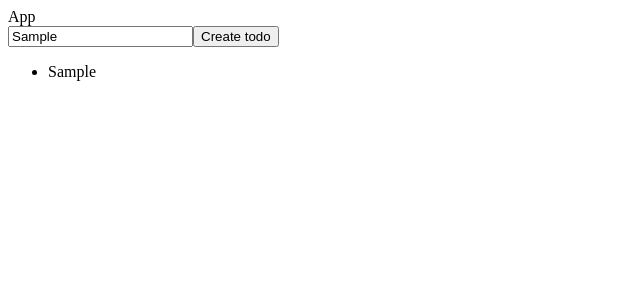
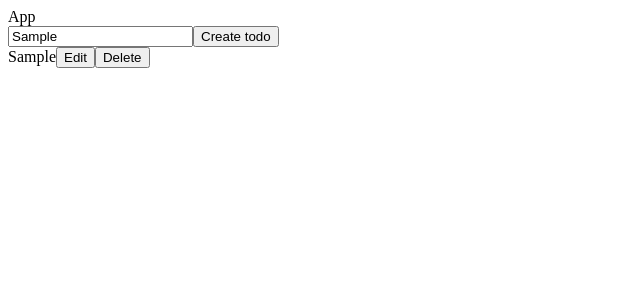
Before and after one commit to villalb4/10-Apps-React, a React (Create React App) app: page / in a window 1280 px wide. Both pictures are taken after typing "Sample" into the empty fields and a click on the input "Create todo". Shown: the top 300 px of the page, without its empty margins (0-640 px from the left). Built offline with nearby package versions, Linux system fonts and the light colour scheme.

Commit message:
Update ToDo

```diff
--- a/src/Components/Todo/Items.jsx
+++ b/src/Components/Todo/Items.jsx
@@ -1,8 +1,54 @@
 import React from "react";
+import { useState } from "react";
 
-function Items({item}) {
+function Items({item , onUpdate}) {
+
+  const [edit, setEdit] = useState(false)
+
+  // ----COMPONENT----
+  function ItemEdit() {
+
+    const [value, setValue] = useState(item.title)
+
+    function handleSubmit(e) {
+      e.preventDefault()
+    }
+
+    function handleChange(e) {
+      setValue(e.target.value)
+    }
+
+    function handleClick() {
+      onUpdate(item.id, value);
+      setEdit(false)
+    }
+
+    return (
+      <form onSubmit={handleSubmit}>
+        <input onChange={handleChange} type="text" value={value}/>
+        <button onClick={handleClick}>Update</button>
+      </form>
+    )
+  }
+
+  // ----COMPONENT----
+  function Element() {
+
+    function handleClick(e){
+      setEdit(true)
+    }
+
+    return (
+      <div>
+        {item.title}
+        <button onClick={handleClick}>Edit</button>
+        <button>Delete</button>
+      </div>
+    )
+  }
+
   return (
-    <li>{item.title}</li>
+    <div>{edit ? <ItemEdit /> : <Element />}</div>
   )
 }
 
--- a/src/Components/Todo/Todo.jsx
+++ b/src/Components/Todo/Todo.jsx
@@ -21,6 +21,13 @@ function Todo() {
     setTodos([...todos, newTodo])
   }
 
+  function handleUpdate(id, value) {
+    const temp = [...todos]
+    const item = temp.find(i => i.id === id);
+    item.title = value;
+    setTodos(temp)
+  }
+
   return (
     <div>
       <form onSubmit={handleSubmit}>
@@ -35,11 +42,11 @@ function Todo() {
         />
       </form>
 
-      <ul>
+      <div>
         {todos.map((e,i) => (
-          <Items key={i} item={e} />
+          <Items key={i} item={e} onUpdate={handleUpdate} />
         ))}
-      </ul>
+      </div>
 
     </div>
   )
```
